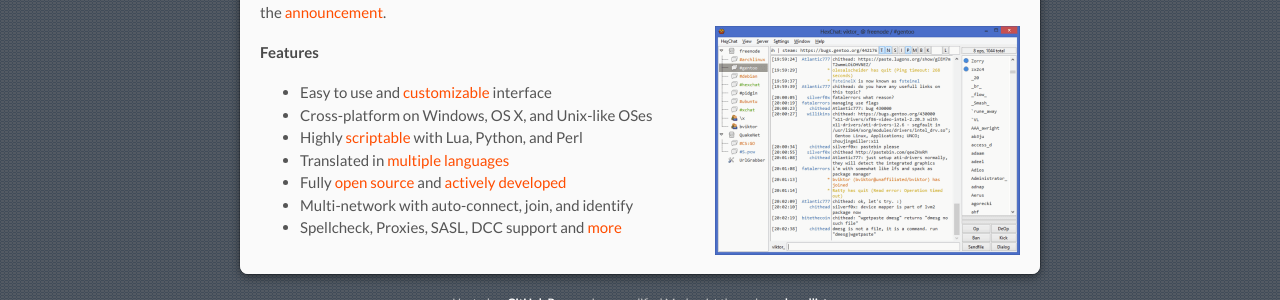
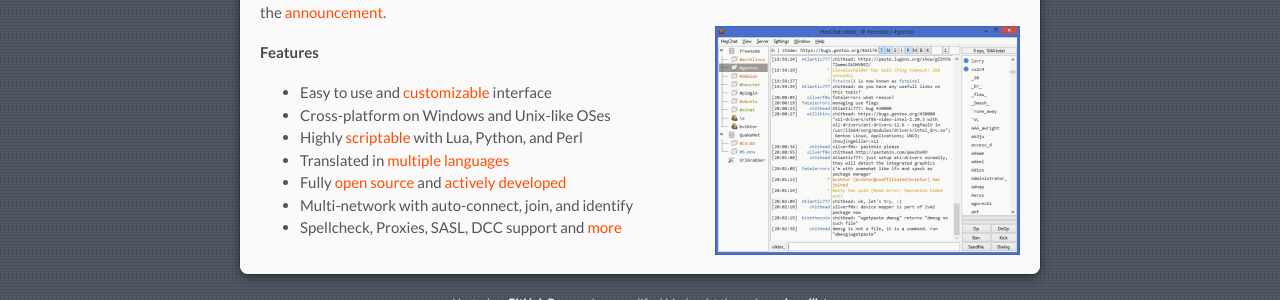
Before and after one commit to hexchat/hexchat.github.com, a Jekyll site: the page built from index.md, in a window 1280 px wide. Shown: the part 269-569 px from the top of the page. Built offline with Jekyll 4.4.1, drawn with Linux system fonts in a browser that asks for light colours.

```diff
--- a/index.md
+++ b/index.md
@@ -14,7 +14,7 @@ HexChat was originally called XChat-WDK which in turn was a successor of freaksc
 #### Features
 
 - Easy to use and [customizable](https://hexchat.readthedocs.org/en/latest/appearance.html) interface
-- Cross-platform on Windows, OS X, and Unix-like OSes
+- Cross-platform on Windows and Unix-like OSes
 - Highly [scriptable](https://hexchat.readthedocs.org/en/latest/developers.html#scripting) with Lua, Python, and Perl
 - Translated in [multiple languages](https://www.transifex.com/projects/p/hexchat/)
 - Fully [open source](https://github.com/HexChat/hexchat) and [actively developed](https://www.ohloh.net/p/hexchat)
```
